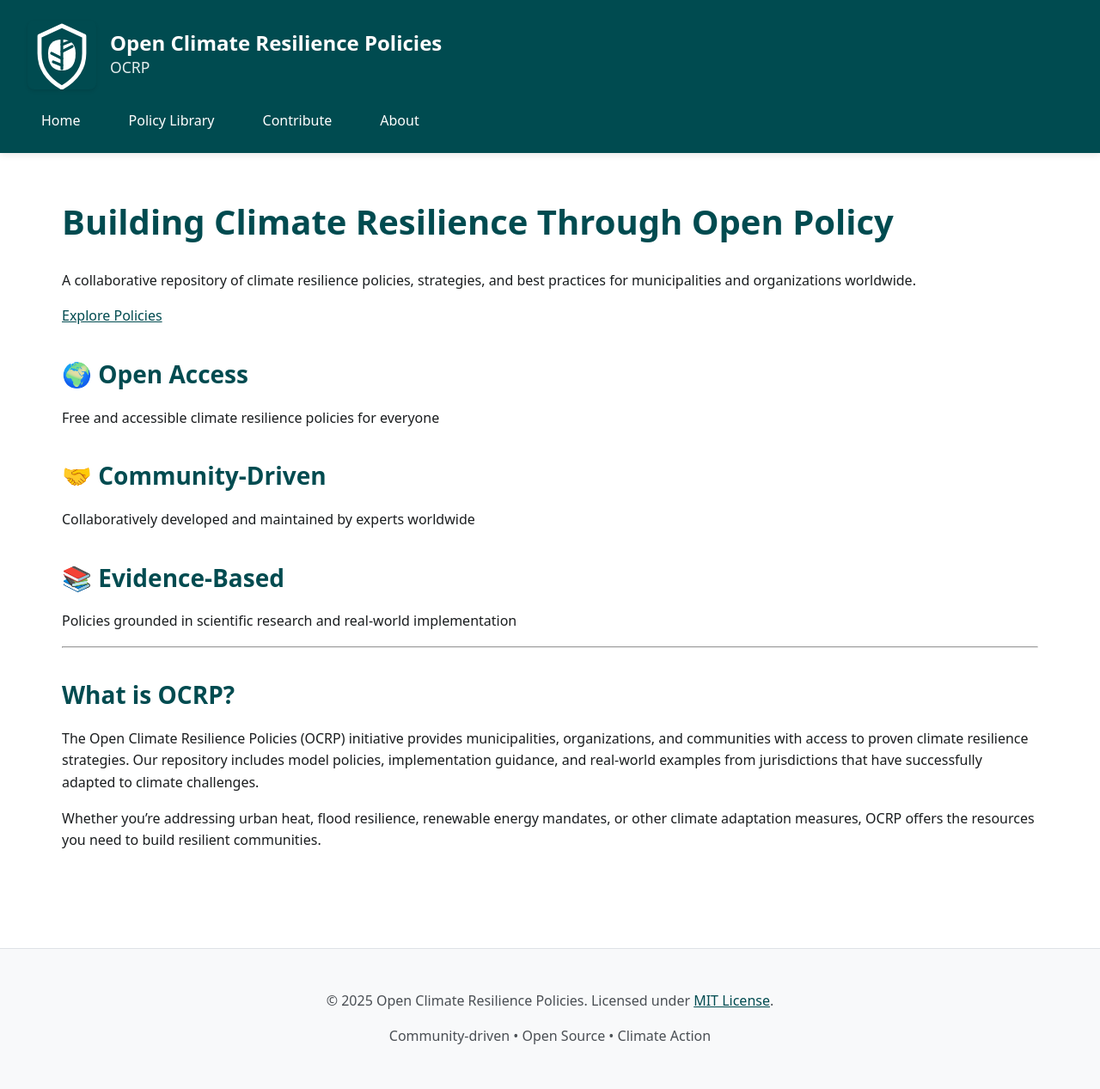
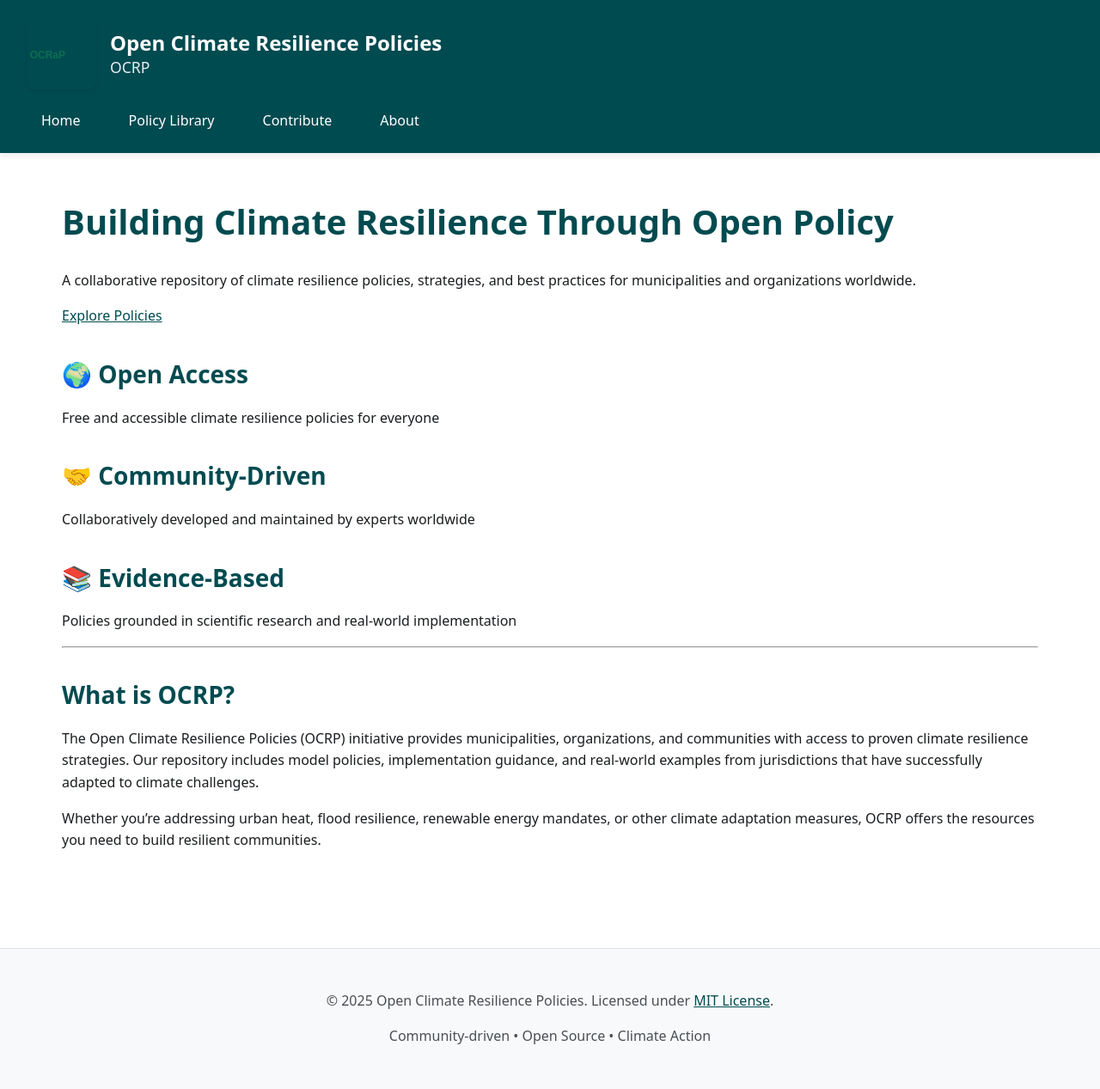
Before and after one commit to Open-Climate-Resilience-Policies/OCRP, a Jekyll site: the page built from index.md, in a window 1280 px wide. Shown: the whole page at 86% size. Built offline with Jekyll 4.4.1, drawn with Linux system fonts in a browser that asks for light colours.

Commit message:
Add OCRaP logo and reference it in default layout

```diff
--- a/_layouts/default.html
+++ b/_layouts/default.html
@@ -10,7 +10,7 @@
 <body>
   <header>
     <div class="brand">
-      <img src="{{ '/assets/img/logo.svg' | relative_url }}" alt="OCRP Logo" class="brand-mark">
+      <img src="{{ '/assets/img/ocrap-logo-vectorized.svg' | relative_url }}" alt="OCRaP Logo" class="brand-mark" width="180" height="48" loading="lazy">
       <div class="brand-text">
         <div class="brand-name">{{ site.title }}</div>
         <div class="brand-acronym">OCRP</div>
```
Also changed, not shown: assets/img/ocrap-logo-vectorized.svg (added).
